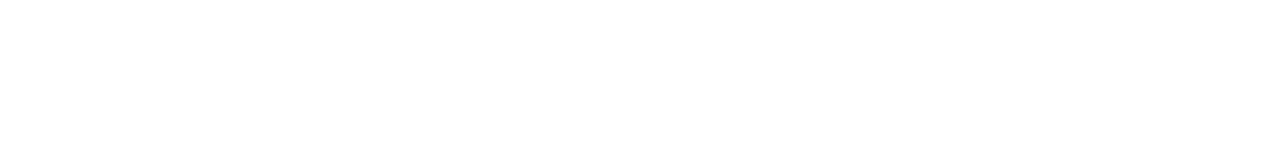
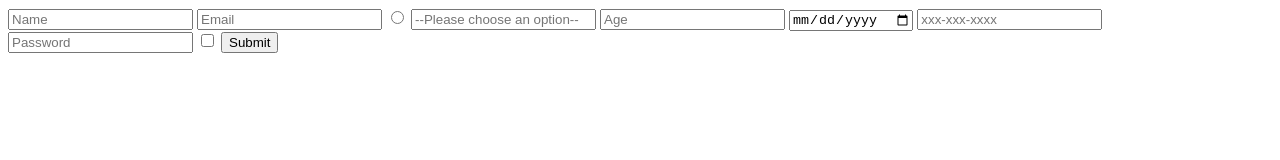
Before and after one commit to acciojob/signup-form-car-Shivdasbhande05, a website: page main.html in a window 1280 px wide. Drawn offline with Linux system fonts and the light colour scheme.

Commit message:
created a submission

```diff
--- a/main.html
+++ b/main.html
@@ -8,6 +8,18 @@
 
 <body>
 	<!-- the entire body must be written by student -->
+	<form>
+		<input type ="text" required  id="name" placeholder="Name">
+		<input type ="email" required  id="email" placeholder ="Email">
+		<input type ="radio" required  id= "gender_m,gender_f">
+		<input type ="Select" required  id ="cars" placeholder ="--Please choose an option--">
+		<input type ="Number" required  id="age" placeholder="Age">
+		<input type="date" required id="dob">
+		<input type="tel"  id="tel" placeholder="xxx-xxx-xxxx">
+		<input type ="password" required  id="password" placeholder= "Password">
+		<input type ="checkbox" required  id="tos">
+		<button>Submit</button>
+	</form>
     <script type="text/javascript" src="./script.js">
 </script>
 
```
